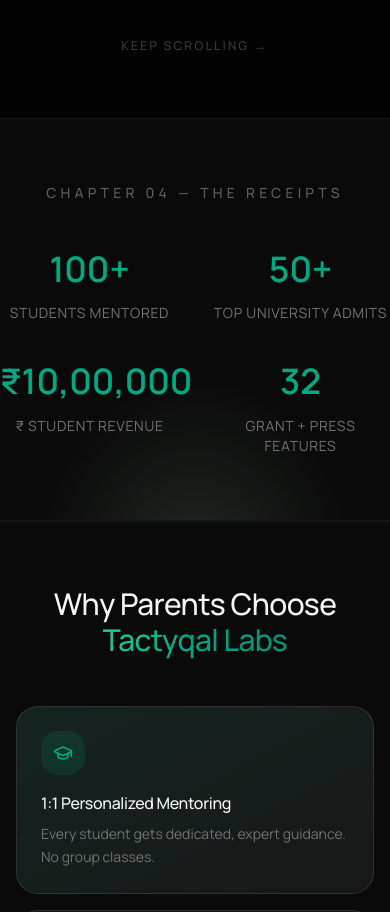
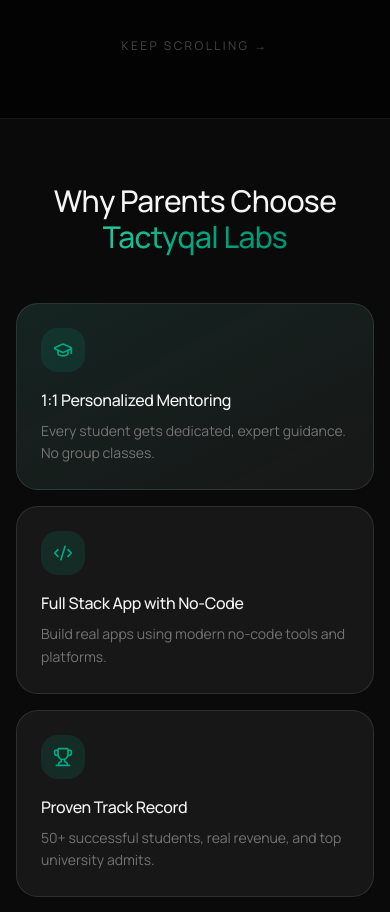
Before and after one commit to varun-pahuja/tactyqal-hireathon, a Next.js app: page / in a window 390 px wide. Shown: the part 4333-5245 px from the top of the page. Built offline with nearby package versions, Linux system fonts and the light colour scheme; no server answers.

Commit message:
Remove Chapter 04 receipts ticker, duplicate of stats section

```diff
--- a/app/page.tsx
+++ b/app/page.tsx
@@ -4,7 +4,6 @@ import StoryHero from "@/components/story/hero";
 import IdeaBeat from "@/components/story/idea-beat";
 import Journey from "@/components/story/journey";
 import LaunchGallery from "@/components/story/launch-gallery";
-import RevenueTicker from "@/components/story/revenue";
 import Quiz from "@/components/story/quiz";
 import Why from "@/components/sections/why";
 import Stats from "@/components/ui/stats-06";
@@ -26,7 +25,6 @@ export default function Home() {
         <IdeaBeat />
         <Journey />
         <LaunchGallery />
-        <RevenueTicker />
         <Why />
         <Stats />
         <Quiz />
--- a/components/count-up.tsx
+++ /dev/null
@@ -1,53 +0,0 @@
-"use client";
-
-import { useEffect, useRef, useState } from "react";
-
-export default function CountUp({
-  value,
-  suffix = "",
-  duration = 1400,
-}: {
-  value: number;
-  suffix?: string;
-  duration?: number;
-}) {
-  const ref = useRef<HTMLSpanElement>(null);
-  const [display, setDisplay] = useState(0);
-
-  useEffect(() => {
-    const el = ref.current;
-    if (!el) return;
-    let raf = 0;
-    const io = new IntersectionObserver(
-      ([entry]) => {
-        if (!entry.isIntersecting) return;
-        io.disconnect();
-        if (window.matchMedia("(prefers-reduced-motion: reduce)").matches) {
-          raf = requestAnimationFrame(() => setDisplay(value));
-          return;
-        }
-        const start = performance.now();
-        const tick = (now: number) => {
-          const t = Math.min((now - start) / duration, 1);
-          const eased = 1 - Math.pow(1 - t, 3);
-          setDisplay(Math.round(value * eased));
-          if (t < 1) raf = requestAnimationFrame(tick);
-        };
-        raf = requestAnimationFrame(tick);
-      },
-      { threshold: 0.4 },
-    );
-    io.observe(el);
-    return () => {
-      io.disconnect();
-      cancelAnimationFrame(raf);
-    };
-  }, [value, duration]);
-
-  return (
-    <span ref={ref}>
-      {display.toLocaleString("en-IN")}
-      {suffix}
-    </span>
-  );
-}
--- a/components/story/revenue.tsx
+++ /dev/null
@@ -1,67 +0,0 @@
-"use client";
-
-import { useEffect, useRef } from "react";
-import { gsap } from "./smooth-scroll";
-import CountUp from "@/components/count-up";
-
-const stats = [
-  { value: 100, suffix: "+", label: "students mentored" },
-  { value: 50, suffix: "+", label: "top university admits" },
-  { value: 1000000, format: "currency", label: "₹ student revenue" },
-  { value: 32, suffix: "", label: "grant + press features" },
-];
-
-export default function RevenueTicker() {
-  const root = useRef<HTMLElement>(null);
-
-  useEffect(() => {
-    if (window.matchMedia("(prefers-reduced-motion: reduce)").matches) return;
-    const ctx = gsap.context(() => {
-      gsap.from(".rev-item", {
-        y: 50,
-        opacity: 0,
-        duration: 0.7,
-        stagger: 0.12,
-        ease: "power3.out",
-        scrollTrigger: { trigger: root.current, start: "top 75%" },
-      });
-    }, root);
-    return () => ctx.revert();
-  }, []);
-
-  return (
-    <section
-      ref={root}
-      className="relative overflow-hidden border-y border-white/5 bg-[#0a0a0a]"
-      aria-label="Results"
-    >
-      <div
-        className="pointer-events-none absolute inset-0 bg-[radial-gradient(ellipse_60%_80%_at_50%_120%,rgba(155,202,166,0.18),transparent_70%)]"
-        aria-hidden
-      />
-      <div className="container-x relative py-16 sm:py-20">
-        <p className="text-center text-sm font-medium uppercase tracking-[0.3em] text-dim/80">
-          Chapter 04 — the receipts
-        </p>
-        <div className="mt-10 grid grid-cols-2 gap-8 text-center lg:grid-cols-4">
-          {stats.map((s) => (
-            <div key={s.label} className="rev-item">
-              <strong className="block font-heading text-[clamp(2.2rem,5vw,3.8rem)] font-semibold text-brand-400">
-                {s.format === "currency" ? (
-                  <>
-                    ₹<CountUp value={s.value} />
-                  </>
-                ) : (
-                  <CountUp value={s.value} suffix={s.suffix} />
-                )}
-              </strong>
-              <span className="mt-2 block text-sm uppercase tracking-wider text-dim">
-                {s.label}
-              </span>
-            </div>
-          ))}
-        </div>
-      </div>
-    </section>
-  );
-}
```
